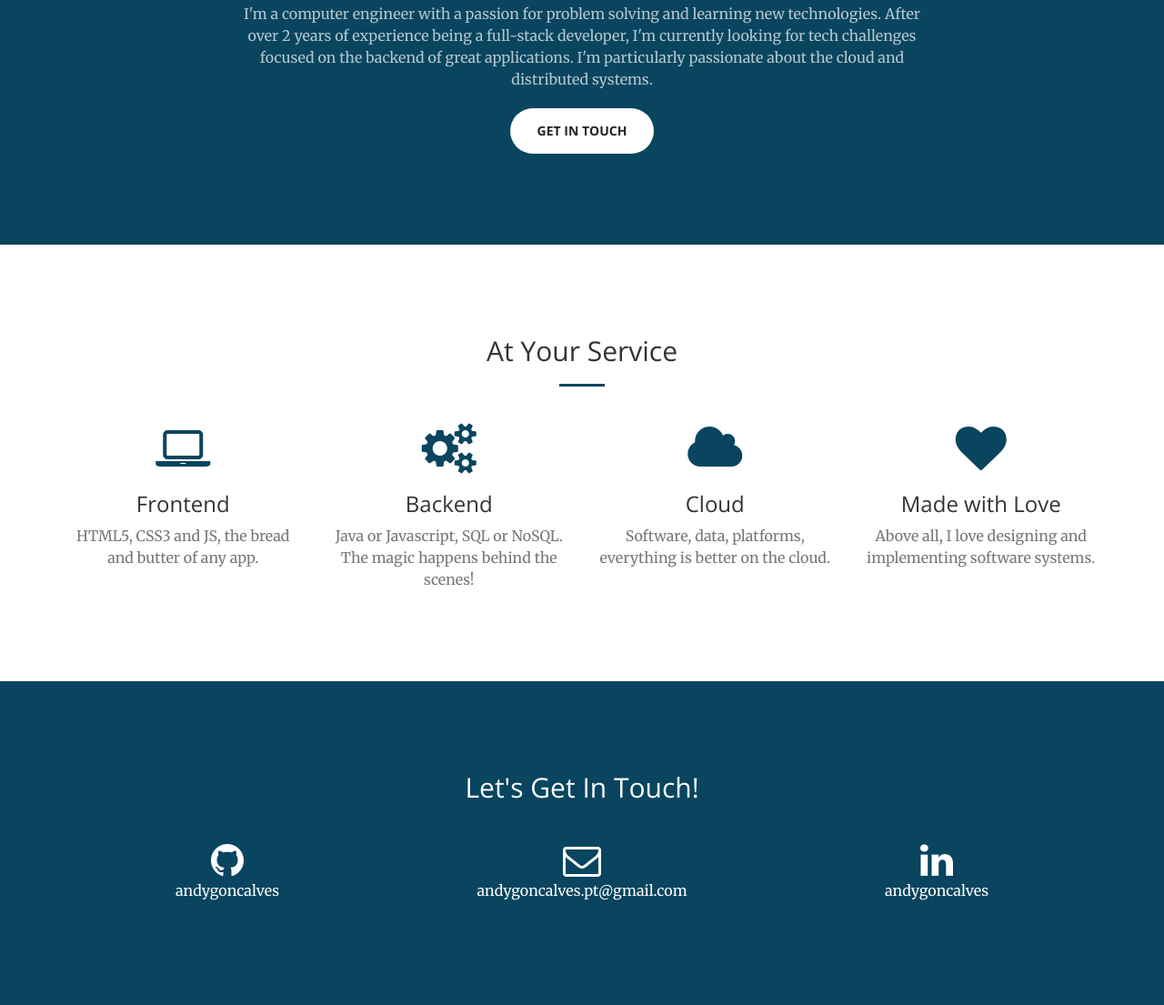
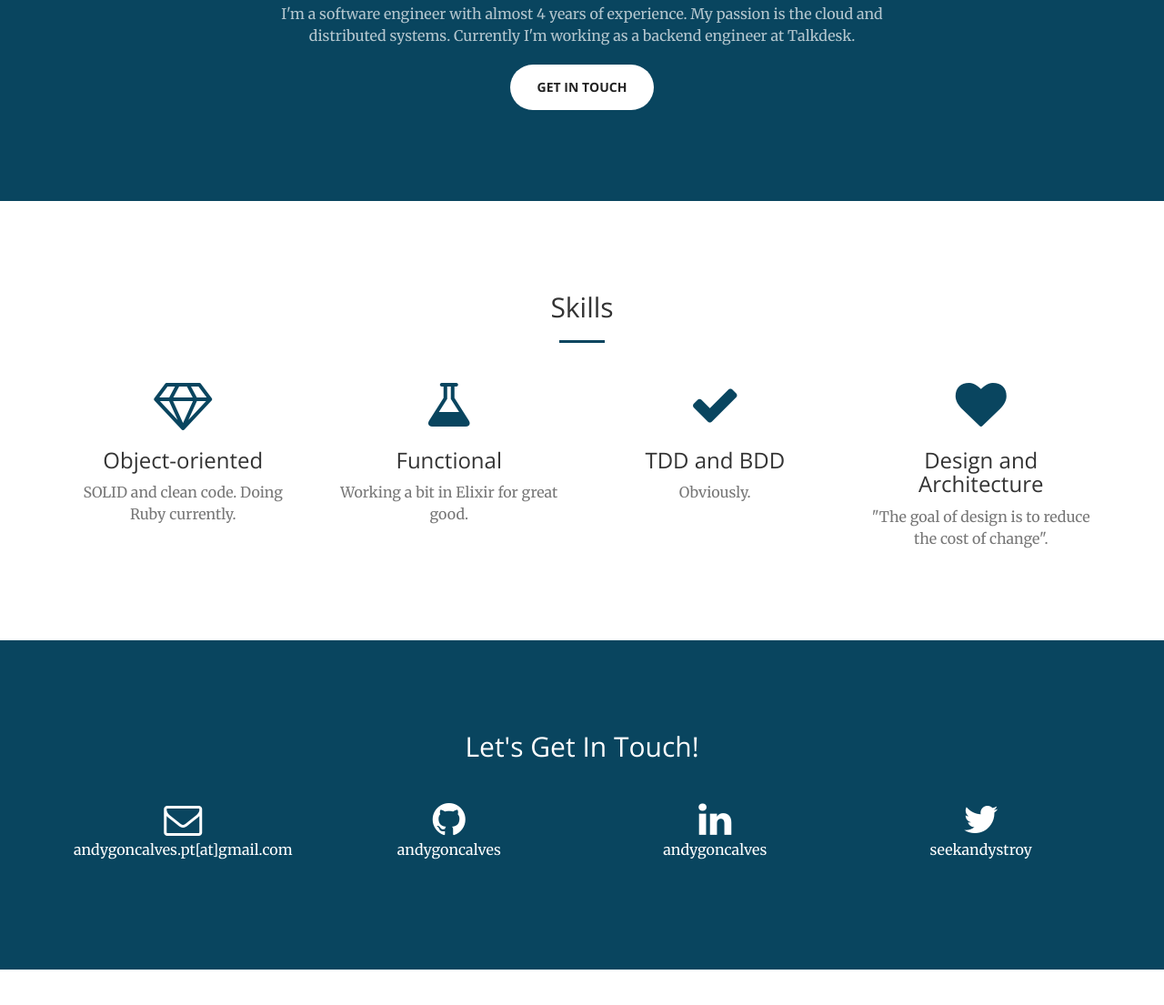
Before and after one commit to seekandystroy/homepage, a website: page index.html in a window 1280 px wide. Shown: the part 973-2078 px from the top of the page at 91% size. After the commit the page ends 2039 px from the top, so only its background shows below. Drawn offline with nearby package versions, Linux system fonts and the light colour scheme.

Commit message:
Update text and skills

```diff
--- a/index.html
+++ b/index.html
@@ -91,7 +91,7 @@
                 <div class="col-lg-8 col-lg-offset-2 text-center">
                     <h2 class="section-heading">About Me</h2>
                     <hr class="light">
-                    <p class="text-faded">I'm a computer engineer with a passion for problem solving and learning new technologies. After over 2 years of experience being a full-stack developer, I'm currently looking for tech challenges focused on the backend of great applications. I'm particularly passionate about the cloud and distributed systems.</p>
+                    <p class="text-faded">I'm a software engineer with almost 4 years of experience. My passion is the cloud and distributed systems. Currently I'm working as a backend engineer at Talkdesk.</p>
                     <a href="#contact" class="page-scroll btn btn-default btn-xl">Get in touch</a>
                 </div>
             </div>
@@ -102,7 +102,7 @@
         <div class="container">
             <div class="row">
                 <div class="col-lg-12 text-center">
-                    <h2 class="section-heading">At Your Service</h2>
+                    <h2 class="section-heading">Skills</h2>
                     <hr class="primary">
                 </div>
             </div>
@@ -111,30 +111,30 @@
             <div class="row">
                 <div class="col-lg-3 col-md-6 text-center">
                     <div class="service-box">
-                        <i class="fa fa-4x fa-laptop wow bounceIn text-primary"></i>
-                        <h3>Frontend</h3>
-                        <p class="text-muted">HTML5, CSS3 and JS, the bread and butter of any app.</p>
+                        <i class="fa fa-4x fa-diamond wow bounceIn text-primary"></i>
+                        <h3>Object-oriented</h3>
+                        <p class="text-muted">SOLID and clean code. Doing Ruby currently.</p>
                     </div>
                 </div>
                 <div class="col-lg-3 col-md-6 text-center">
                     <div class="service-box">
-                        <i class="fa fa-4x fa-cogs wow bounceIn text-primary" data-wow-delay=".1s"></i>
-                        <h3>Backend</h3>
-                        <p class="text-muted">Java or Javascript, SQL or NoSQL. The magic happens behind the scenes!</p>
+                        <i class="fa fa-4x fa-flask wow bounceIn text-primary" data-wow-delay=".1s"></i>
+                        <h3>Functional</h3>
+                        <p class="text-muted">Working a bit in Elixir for great good.</p>
                     </div>
                 </div>
                 <div class="col-lg-3 col-md-6 text-center">
                     <div class="service-box">
-                        <i class="fa fa-4x fa-cloud wow bounceIn text-primary" data-wow-delay=".2s"></i>
-                        <h3>Cloud</h3>
-                        <p class="text-muted">Software, data, platforms, everything is better on the cloud.</p>
+                        <i class="fa fa-4x fa-check wow bounceIn text-primary" data-wow-delay=".2s"></i>
+                        <h3>TDD and BDD</h3>
+                        <p class="text-muted">Obviously.</p>
                     </div>
                 </div>
                 <div class="col-lg-3 col-md-6 text-center">
                     <div class="service-box">
                         <i class="fa fa-4x fa-heart wow bounceIn text-primary" data-wow-delay=".3s"></i>
-                        <h3>Made with Love</h3>
-                        <p class="text-muted">Above all, I love designing and implementing software systems.</p>
+                        <h3>Design and Architecture</h3>
+                        <p class="text-muted">"The goal of design is to reduce the cost of change".</p>
                     </div>
                 </div>
             </div>
@@ -257,23 +257,21 @@
                     <hr class="primary">
                     <p></p>
                 </div>
-                <!--
                 <div class="col-lg-3 text-center">
-                    <i class="fa fa-phone fa-3x wow bounceIn"></i>
-                    <p>+351 93 502 44 10</p>
+                    <i class="fa fa-envelope-o fa-3x wow bounceIn" data-wow-delay=".1s"></i>
+                    <p><a href="mailto:andygoncalves.pt@gmail.com">andygoncalves.pt[at]gmail.com</a></p>
                 </div>
-                -->
-                <div class="col-lg-4 text-center">
+                <div class="col-lg-3 text-center">
                     <i class="fa fa-github fa-3x wow bounceIn"></i>
                     <p><a href="https://github.com/andygoncalves">andygoncalves</a></p>
                 </div>
-                <div class="col-lg-4 text-center">
-                    <i class="fa fa-envelope-o fa-3x wow bounceIn" data-wow-delay=".1s"></i>
-                    <p><a href="mailto:andygoncalves.pt@gmail.com">andygoncalves.pt@gmail.com</a></p>
-                </div>
-                <div class="col-lg-4 text-center">
+                <div class="col-lg-3 text-center">
                     <i class="fa fa-linkedin fa-3x wow bounceIn" data-wow-delay=".2s"></i>
                     <p><a href="https://linkedin.com/in/andygoncalves">andygoncalves</a></p>
+                </div>
+                <div class="col-lg-3 text-center">
+                    <i class="fa fa-twitter fa-3x wow bounceIn" data-wow-delay=".2s"></i>
+                    <p><a href="https://twitter.com/seekandystroy">seekandystroy</a></p>
                 </div>
             </div>
         </div>
```
